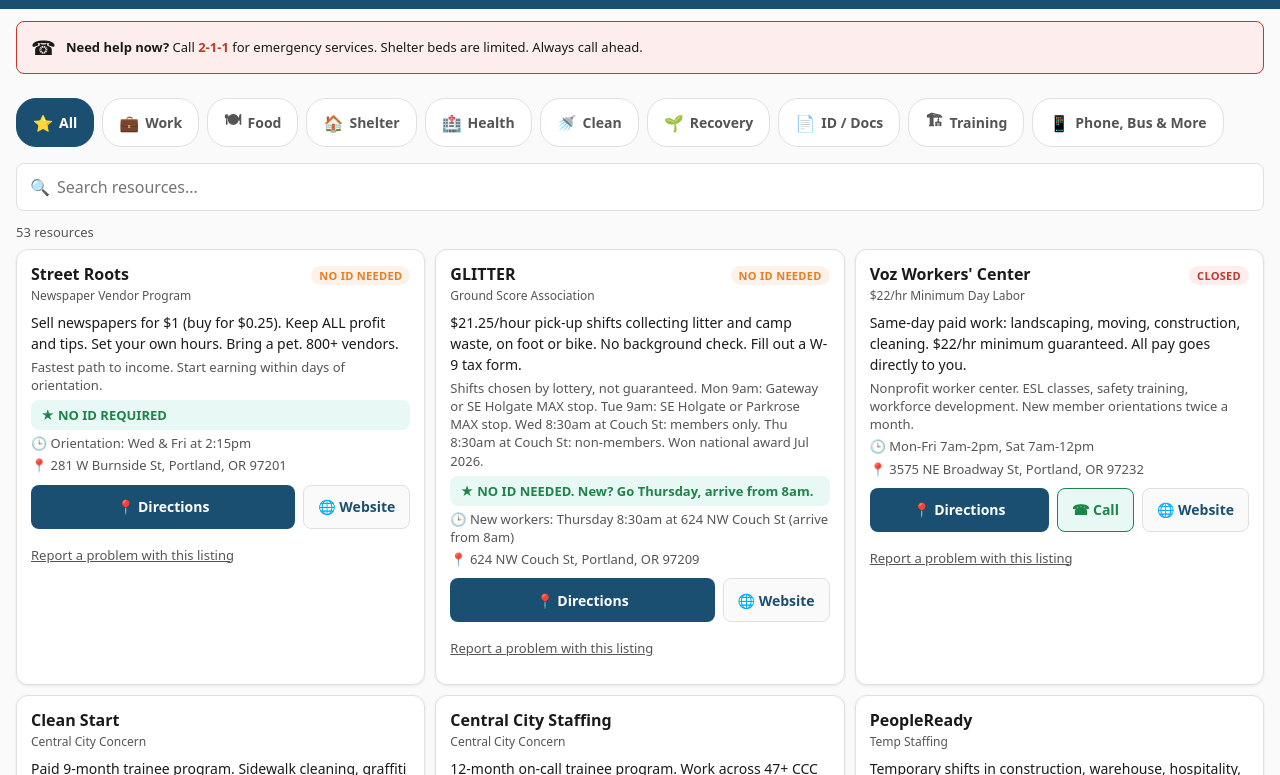
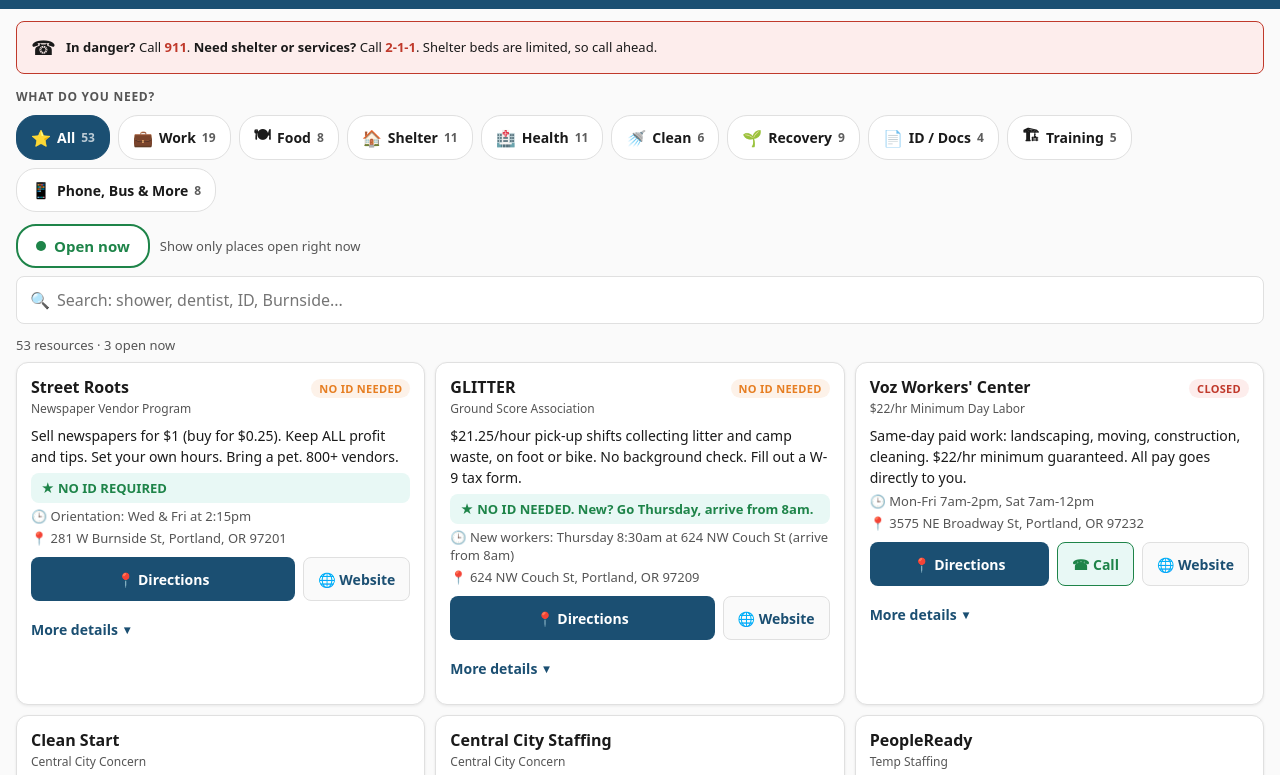
Before and after one commit to healingnationsfoundation/pdx-resources, a plain HTML site: page index.html in a window 1280 px wide. Shown: the part 58-833 px from the top of the page. Drawn offline with Linux system fonts and the light colour scheme.

Commit message:
Open now filter and a cleaner, easier guide
- Open now button: shows only places open this minute, works with any
  category, and counts listings with no set hours (call ahead)
- 24/7 phone lines (Veterans Crisis Line, SAMHSA) always show as open
- All 10 categories visible at once, with counts, instead of a sideways scroll
- Cards fold longer notes and the report link under More details
- Banner fixed: 911 for danger, 2-1-1 for shelter and services
- Renamed to Portland Resource Guide; search also matches addresses,
  hours and category names
- Links and QR codes can open a view directly: #food, #shelter+open, #open
- Visible keyboard focus; Open Now badges refresh every minute

Co-Authored-By: Claude Opus 5.5 <noreply@anthropic.com>

```diff
--- a/index.html
+++ b/index.html
@@ -4,8 +4,8 @@
 <meta charset="utf-8">
 <meta name="viewport" content="width=device-width, initial-scale=1, viewport-fit=cover">
 <meta name="color-scheme" content="light dark">
-<title>PDX Resources</title>
-<meta name="description" content="Portland employment and services resource finder for Operation Nightwatch guests">
+<title>Portland Resource Guide</title>
+<meta name="description" content="Free food, shelter, health care, showers, work, ID help, and recovery services in Portland, with what is open right now. From Healing Nations Foundation.">
 <style>
 /* Layout: category-filtered resource cards, mobile-first, big tap targets */
 :root {
@@ -73,22 +73,44 @@ body::before {
 .emergency .text { font-size: 13px; line-height: 1.4; color: var(--fg); }
 .emergency a { color: var(--red); font-weight: 600; text-decoration: none; }
 
-/* Category filters */
+/* Category filters: wrap onto rows so every category is visible without sideways scrolling */
 .filters {
-  display: flex; gap: 8px; overflow-x: auto; padding: 12px 0 8px;
-  -webkit-overflow-scrolling: touch; scrollbar-width: none;
+  display: flex; flex-wrap: wrap; gap: 8px; padding: 4px 0 10px;
 }
-.filters::-webkit-scrollbar { display: none; }
 .filter-btn {
-  flex-shrink: 0; border: none; border-radius: 20px;
-  padding: 10px 16px; font-size: 14px; font-weight: 600;
-  font-family: inherit; cursor: pointer; transition: all 0.15s;
-  background: var(--bg2); color: var(--fg2); border: 1px solid var(--border);
+  border-radius: 20px; min-height: 44px;
+  padding: 8px 14px; font-size: 14px; font-weight: 600;
+  font-family: inherit; cursor: pointer; transition: background 0.15s, color 0.15s;
+  background: var(--bg2); color: var(--fg); border: 1px solid var(--border);
   display: flex; align-items: center; gap: 6px;
   -webkit-tap-highlight-color: transparent;
 }
 .filter-btn.active { background: var(--accent); color: var(--accent-fg); border-color: var(--accent); }
 .filter-btn .emoji { font-size: 16px; }
+.filter-btn .count { font-size: 12px; font-weight: 600; opacity: 0.7; }
+.section-label { font-size: 12px; font-weight: 700; letter-spacing: 0.06em; text-transform: uppercase; color: var(--fg2); margin: 14px 0 6px; }
+button:focus-visible, a:focus-visible, input:focus-visible, summary:focus-visible { outline: 3px solid var(--accent); outline-offset: 2px; }
+
+/* Open now toggle */
+.open-row { display: flex; align-items: center; gap: 10px; margin: 2px 0 4px; }
+.open-row .open-hint { flex: 1; min-width: 0; }
+.open-toggle {
+  flex-shrink: 0; white-space: nowrap;
+  min-height: 44px; border-radius: 20px; padding: 10px 18px;
+  font-size: 15px; font-weight: 700; font-family: inherit; cursor: pointer;
+  background: var(--bg2); color: var(--green); border: 2px solid var(--green);
+  display: inline-flex; align-items: center; gap: 8px;
+  -webkit-tap-highlight-color: transparent;
+}
+.open-toggle .dot { width: 10px; height: 10px; border-radius: 50%; background: var(--green); }
+.open-toggle[aria-pressed="true"] { background: var(--green); color: #fff; }
+.open-toggle[aria-pressed="true"] .dot { background: #fff; }
+.open-hint { font-size: 13px; color: var(--fg2); line-height: 1.3; }
+.empty .btn-show-all {
+  margin-top: 14px; min-height: 44px; border-radius: 20px; padding: 10px 18px;
+  font-size: 14px; font-weight: 600; font-family: inherit; cursor: pointer;
+  background: var(--bg2); color: var(--accent); border: 1px solid var(--border);
+}
 
 /* Search */
 .search-wrap {
@@ -156,6 +178,20 @@ body::before {
   background: var(--bg); color: var(--accent); border: 1px solid var(--border);
 }
 
+/* More details: longer notes and the report link stay folded so the list is quick to scan */
+.more { margin-top: 6px; }
+.more summary {
+  display: flex; align-items: center; gap: 6px; min-height: 44px;
+  font-size: 14px; font-weight: 600; color: var(--accent); cursor: pointer;
+  list-style: none; -webkit-tap-highlight-color: transparent;
+}
+.more summary::-webkit-details-marker { display: none; }
+.more summary::after { content: "\25BE"; font-size: 12px; transition: transform 0.15s; }
+.more[open] summary::after { transform: rotate(180deg); }
+.more[open] summary .lbl-open { display: none; }
+.more:not([open]) summary .lbl-close { display: none; }
+.more .card-detail { margin-top: 0; }
+
 /* Report a problem: quiet text link, still a full 44px tap target */
 .card-report {
   display: flex; align-items: center; flex-wrap: wrap; column-gap: 4px; margin-top: 4px;
@@ -195,22 +231,28 @@ body::before {
 <body>
 
 <div class="header">
-  <h1>PDX Resources</h1>
-  <p>Find work, food, shelter, and services in Portland</p>
+  <h1>Portland Resource Guide</h1>
+  <p>Free food, shelter, health care, work, and more in Portland</p>
 </div>
 
 <div class="emergency">
-  <span class="icon">☎</span>
+  <span class="icon" aria-hidden="true">☎</span>
   <div class="text">
-    <strong>Need help now?</strong> Call <a href="tel:211">2-1-1</a> for emergency services.
-    Shelter beds are limited. Always call ahead.
+    <strong>In danger?</strong> Call <a href="tel:911">911</a>.
+    <strong>Need shelter or services?</strong> Call <a href="tel:211">2-1-1</a>.
+    Shelter beds are limited, so call ahead.
   </div>
 </div>
 
-<div class="filters" id="filters"></div>
+<p class="section-label" id="filters-label">What do you need?</p>
+<div class="filters" id="filters" role="group" aria-labelledby="filters-label"></div>
+<div class="open-row">
+  <button type="button" class="open-toggle" id="open-now" aria-pressed="false"><span class="dot" aria-hidden="true"></span>Open now</button>
+  <span class="open-hint" id="open-hint">Show only places open right now</span>
+</div>
 <div class="search-wrap">
   <span class="search-icon" aria-hidden="true">&#x1F50D;</span>
-  <input type="search" id="search" placeholder="Search resources..." autocomplete="off">
+  <input type="search" id="search" placeholder="Search: shower, dentist, ID, Burnside..." autocomplete="off" aria-label="Search resources">
 </div>
 <div class="results-info" id="results-info"></div>
 <div class="cards" id="cards"></div>
@@ -278,6 +320,9 @@ function reportLinks(r) {
 
 let activeFilter = 'all';
 let searchQuery = '';
+// "Open now" shows only listings whose walk-in hours say they are open this minute.
+// Listings without set hours can't be confirmed, so they are counted, not shown.
+let openOnly = false;
 
 // Hours are "HH:MM-HH:MM". A close time earlier than the open time means
 // the slot runs past midnight (e.g. "21:00-06:30" overnight shelter).
@@ -316,9 +361,10 @@ function esc(v) {
 
 function renderFilters() {
   const el = document.getElementById('filters');
+  const count = id => id === 'all' ? RESOURCES.length : RESOURCES.filter(r => r.cat.includes(id)).length;
   el.innerHTML = CATEGORIES.map(c =>
-    `<button class="filter-btn ${c.id===activeFilter?'active':''}" data-cat="${c.id}">
-      <span class="emoji">${CATEGORY_EMOJI[c.id]||""}</span>${esc(c.label)}
+    `<button type="button" class="filter-btn ${c.id===activeFilter?'active':''}" data-cat="${c.id}" aria-pressed="${c.id===activeFilter}">
+      <span class="emoji" aria-hidden="true">${CATEGORY_EMOJI[c.id]||""}</span>${esc(c.label)}${RESOURCES.length ? ` <span class="count">${count(c.id)}</span>` : ''}
     </button>`
   ).join('');
   el.querySelectorAll('.filter-btn').forEach(btn => {
@@ -326,8 +372,22 @@ function renderFilters() {
       activeFilter = btn.dataset.cat;
       renderFilters();
       renderCards();
+      saveView();
     });
   });
+}
+
+// The view lives in the address, so a QR code or link can open straight to it
+// (for example #food or #shelter+open), and Back works as expected.
+function saveView() {
+  const h = (activeFilter === 'all' ? '' : activeFilter) + (openOnly ? (activeFilter === 'all' ? 'open' : '+open') : '');
+  history.replaceState(null, '', h ? '#' + h : location.pathname + location.search);
+}
+function loadView() {
+  const parts = decodeURIComponent(location.hash.slice(1)).split('+');
+  openOnly = parts.includes('open');
+  const cat = parts.find(p => p && p !== 'open');
+  activeFilter = CATEGORIES.some(c => c.id === cat) ? cat : 'all';
 }
 
 function renderCards() {
@@ -335,24 +395,40 @@ function renderCards() {
   const info = document.getElementById('results-info');
   const q = searchQuery.toLowerCase();
 
-  let filtered = RESOURCES.filter(r => {
+  const now = new Date();
+  const matching = RESOURCES.filter(r => {
     if (activeFilter !== 'all' && !r.cat.includes(activeFilter)) return false;
     if (q) {
-      const haystack = `${r.name} ${r.sub||''} ${r.desc} ${r.detail||''} ${r.highlight||''}`.toLowerCase();
+      const cats = r.cat.map(id => (CATEGORIES.find(c => c.id === id) || {}).label || id).join(' ');
+      const haystack = `${r.name} ${r.sub||''} ${r.desc} ${r.detail||''} ${r.highlight||''} ${r.addr||''} ${r.hoursText||''} ${cats}`.toLowerCase();
       return haystack.includes(q);
     }
     return true;
   });
+  const openCount = matching.filter(r => isOpenNow(r, now) === true).length;
+  const noHours = matching.filter(r => isOpenNow(r, now) === null).length;
+  const filtered = openOnly ? matching.filter(r => isOpenNow(r, now) === true) : matching;
 
-  info.textContent = `${filtered.length} resource${filtered.length!==1?'s':''}${activeFilter!=='all'?' in '+CATEGORIES.find(c=>c.id===activeFilter).label:''}${q?' matching "'+searchQuery+'"':''}`;
+  const where = `${activeFilter!=='all'?' in '+CATEGORIES.find(c=>c.id===activeFilter).label:''}${q?' matching "'+searchQuery+'"':''}`;
+  if (openOnly) {
+    info.textContent = `${filtered.length} open now${where}.` +
+      (noHours ? ` ${noHours} more ${noHours!==1?'have':'has'} no set hours: call ahead.` : '');
+  } else {
+    info.textContent = `${filtered.length} resource${filtered.length!==1?'s':''}${where}` +
+      (openCount ? ` · ${openCount} open now` : '');
+  }
 
   if (!filtered.length) {
-    el.innerHTML = `<div class="empty"><div class="icon">\u{1F50D}</div><p>No resources found. Try a different category or search.</p></div>`;
+    el.innerHTML = openOnly && matching.length
+      ? `<div class="empty"><div class="icon">\u{1F552}</div><p>Nothing here shows as open right now.${noHours ? ' Some places have no set hours, so call ahead.' : ''}<br>Need help now? Call <a href="tel:211">2-1-1</a>.</p><button type="button" class="btn-show-all" id="show-all">Show everything${where}</button></div>`
+      : `<div class="empty"><div class="icon">\u{1F50D}</div><p>No resources found. Try a different category or search.</p></div>`;
+    const showAll = document.getElementById('show-all');
+    if (showAll) showAll.addEventListener('click', () => setOpenOnly(false));
     return;
   }
 
   el.innerHTML = filtered.map(r => {
-    const open = isOpenNow(r);
+    const open = isOpenNow(r, now);
     let tags = '';
     if (open === true) tags += '<span class="tag tag-open">Open Now</span>';
     else if (open === false) tags += '<span class="tag tag-closed">Closed</span>';
@@ -369,12 +445,15 @@ function renderCards() {
         <div class="card-tags">${tags}</div>
       </div>
       <div class="card-desc">${esc(r.desc)}</div>
-      ${r.detail?`<div class="card-detail">${esc(r.detail)}</div>`:''}
       ${r.highlight?`<div class="card-highlight">★ ${esc(r.highlight)}</div>`:''}
       <div class="card-detail">\u{1F552} ${esc(r.hoursText)}</div>
       ${r.addr?`<div class="card-detail">\u{1F4CD} ${esc(r.addr)}</div>`:''}
       ${actions?`<div class="card-actions">${actions}</div>`:''}
-      <div class="card-report">${reportLinks(r)}</div>
+      <details class="more">
+        <summary><span class="lbl-open">More details</span><span class="lbl-close">Less</span></summary>
+        ${r.detail?`<div class="card-detail">${esc(r.detail)}</div>`:''}
+        <div class="card-report">${reportLinks(r)}</div>
+      </details>
     </div>`;
   }).join('');
 }
@@ -383,6 +462,26 @@ document.getElementById('search').addEventListener('input', e => {
   searchQuery = e.target.value;
   renderCards();
 });
+
+function syncOpenButton() {
+  document.getElementById('open-now').setAttribute('aria-pressed', openOnly ? 'true' : 'false');
+  document.getElementById('open-hint').textContent = openOnly
+    ? 'Showing places open right now. Tap again to see everything.'
+    : 'Show only places open right now';
+}
+function setOpenOnly(on) {
+  openOnly = on;
+  syncOpenButton();
+  renderCards();
+  saveView();
+}
+document.getElementById('open-now').addEventListener('click', () => setOpenOnly(!openOnly));
+
+// Keep Open Now / Closed current while the page stays open, but don't
+// fold up a card someone is reading.
+setInterval(() => {
+  if (RESOURCES.length && !document.querySelector('.more[open]')) renderCards();
+}, 60000);
 
 document.getElementById('report-general').href = reportUrl(null);
 if (REPORT_TEXT) {
@@ -403,6 +502,8 @@ fetch('resources.json', {cache: 'no-cache'})
   .then(data => {
     RESOURCES = data.resources;
     CATEGORIES = [{id:'all', label:'All'}, ...data.categories];
+    loadView();
+    syncOpenButton();
     renderFilters();
     renderCards();
   })
--- a/resources.json
+++ b/resources.json
@@ -826,7 +826,16 @@
       "phone": "18006624357",
       "url": "findtreatment.gov",
       "urlLabel": "Find treatment",
-      "noId": true
+      "noId": true,
+      "hours": {
+        "mon": "00:00-24:00",
+        "tue": "00:00-24:00",
+        "wed": "00:00-24:00",
+        "thu": "00:00-24:00",
+        "fri": "00:00-24:00",
+        "sat": "00:00-24:00",
+        "sun": "00:00-24:00"
+      }
     },
     {
       "name": "VA Portland",
@@ -851,7 +860,16 @@
       "highlight": "If you're in crisis, call now. You are not alone.",
       "hoursText": "24 hours, 7 days a week",
       "phone": "988",
-      "noId": true
+      "noId": true,
+      "hours": {
+        "mon": "00:00-24:00",
+        "tue": "00:00-24:00",
+        "wed": "00:00-24:00",
+        "thu": "00:00-24:00",
+        "fri": "00:00-24:00",
+        "sat": "00:00-24:00",
+        "sun": "00:00-24:00"
+      }
     }
   ]
 }
```
Also changed, not shown: 2 other files.
